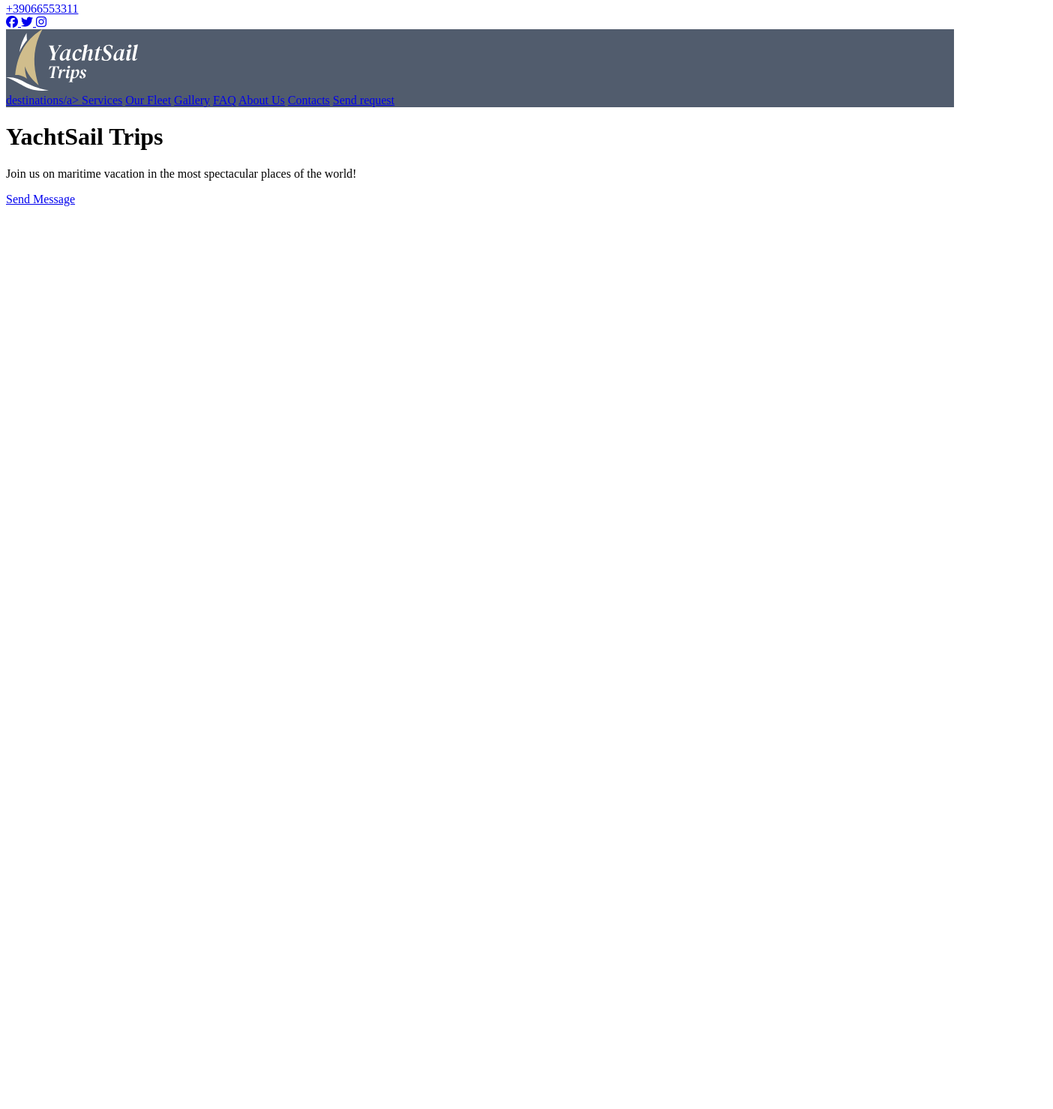
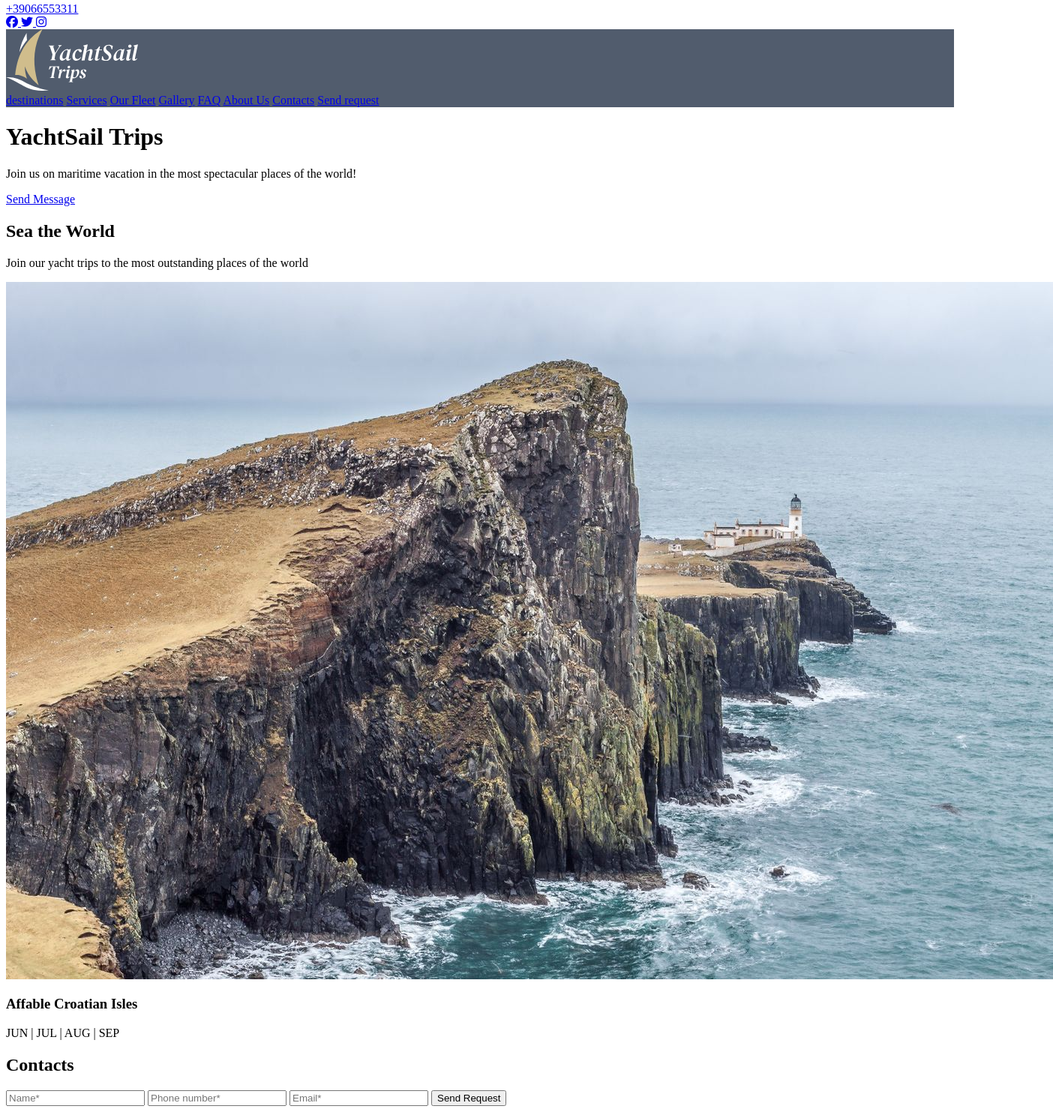
Before and after one commit to MarkovikMax/learning-lesson-1, a plain HTML site: page index.html in a window 1280 px wide. Shown: the part 5-1484 px from the top of the page at 75% size, 1404 px wide, since content can reach past the window. Before the commit the page ends 800 px from the top, so only its background shows below. Drawn offline with Linux system fonts and the light colour scheme.

Commit message:
Added Page

```diff
--- a/index.html
+++ b/index.html
@@ -3,6 +3,7 @@
 
 <head>
     <meta charset="UTF-8">
+    <meta http-equiv="X-UA-Compatible" content="IE=edge">
     <meta name="viewport" content="width=device-width, initial-scale=1.0">
     <title>Lesson 1</title>
     <script src="https://kit.fontawesome.com/85a63f53b3.js" crossorigin="anonymous"></script>
@@ -28,14 +29,14 @@
             <img class="header__top-navigation-logo" src="img/header/5d25c64a1119300023270f70.svg" alt="Yacht-Logo"
                 width="176">
             <div class="header__top-navigation-links">
-                <a class="link" href="destinations.html">destinations/a>
+                <a class="link" href="destinations.html">destinations</a>
                 <a class="link" href="services.html">Services</a>
                 <a class="link" href="our-fleet.html">Our Fleet</a>
                 <a class="link" href="gallery.html">Gallery</a>
                 <a class="link" href="faq.html">FAQ</a>
                 <a class="link" href="about-us.html">About Us</a>
-                <a class="link" href="contacts">Contacts</a>
-                <a class="link button" href="contacts">Send request</a>
+                <a class="link" href="contacts.html">Contacts</a>
+                <a class="link button" href="contacts.html">Send request</a>
             </div>
         </nav>
         <div class="header__banner">
@@ -45,10 +46,32 @@
         </div>
     </header>
     <main>
-
+        <section class="sea">
+            <h2 class="sea__h2">
+                Sea the World
+            </h2>
+            <p class="sea__subheader">
+                Join our yacht trips to the most outstanding places of the world
+            </p>
+            <div class="sea__locations">
+                <article class="location">
+                    <img class="location__image" src="img/main/lication-rock-1.jpg" alt="Sea-Rock">
+                    <h3 class="location__h3">Affable Croatian Isles</h3>
+                    <div class="location__months">JUN | JUL | AUG | SEP</div>
+                </article>
+            </div>
+        </section>
     </main>
-    <footer>
-
+    <footer class="footer">
+        <div class="footer__contacts">
+            <h2 class="footer__contacts-h2">Contacts</h2>
+                <form action="https://formspree.io/f/xdobpvze" method="POST" >
+                    <input name="name" type="text" placeholder="Name*" required>
+                    <input name="phone" type="tel" placeholder="Phone number*" required>
+                    <input name="email" type="email" placeholder="Email*" required>
+                    <input type="submit" value="Send Request">
+                </form>
+        </div>
     </footer>
 </body>
 
```
Also changed, not shown: about-us.html (added, +4 -0 lines), contacts.html (added, +4 -0 lines), destinations.html (added, +4 -0 lines), faq.html (added, +4 -0 lines), gallery.html (added, +4 -0 lines), our-fleet.html (added, +4 -0 lines), services.html (added, +4 -0 lines), img/main/lication-rock-1.jpg (added).
